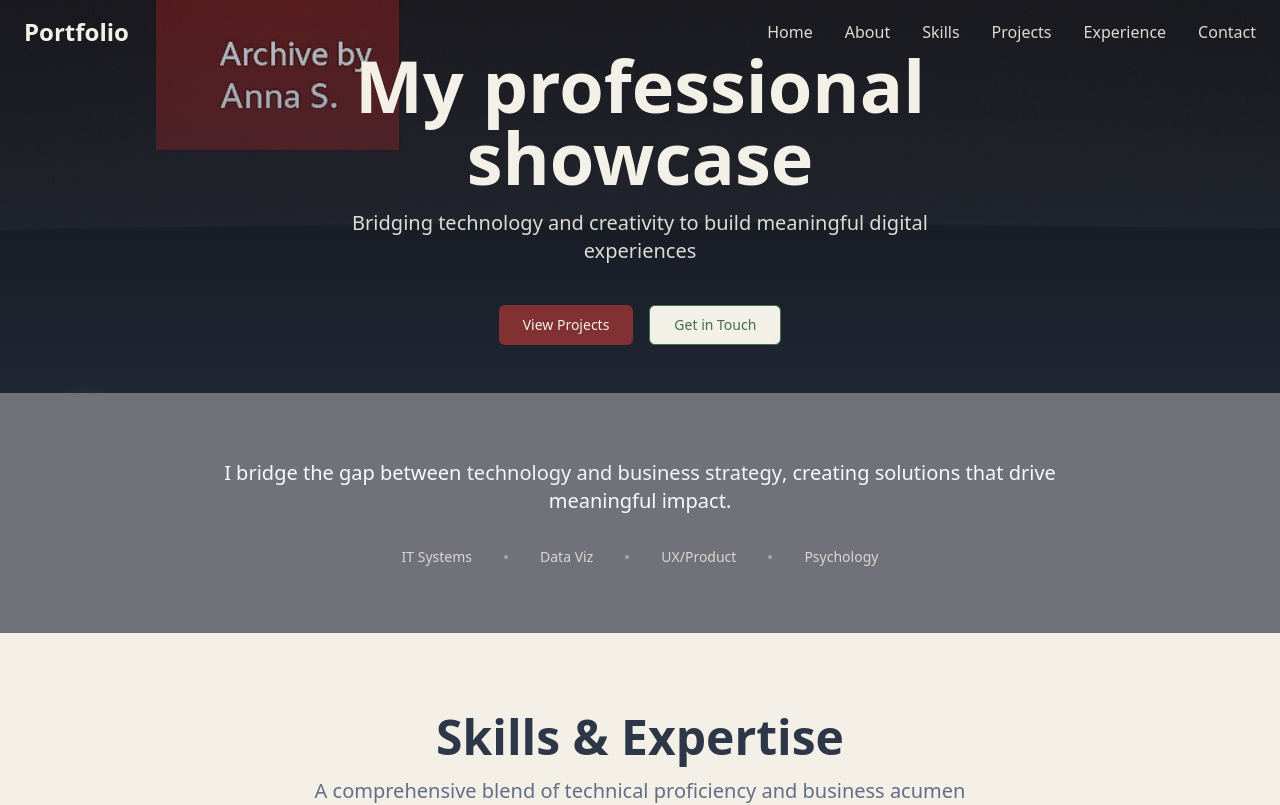
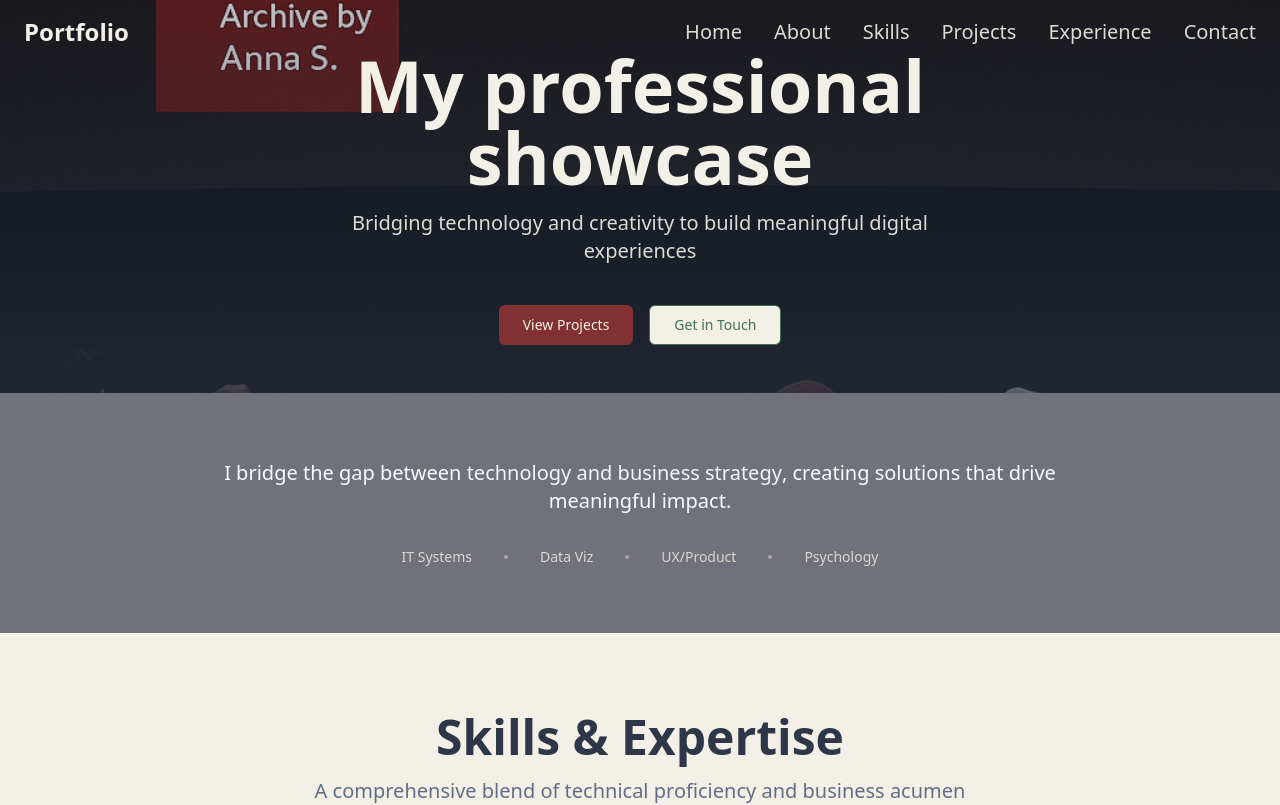
Before and after one commit to annasebedash-creator/anna-sebedach-portfolio, a React (Vite) app: page / in a window 1280 px wide. Shown: the top 805 px of the page. Built offline with nearby package versions, Linux system fonts and the light colour scheme.

Commit message:
Adjust hero image and header font
Move hero image up 1cm and increase font size of header navigation links.

```diff
--- a/src/components/Header.tsx
+++ b/src/components/Header.tsx
@@ -55,7 +55,7 @@ const Header = () => {
               <a
                 key={item.label}
                 href={item.href}
-                className="text-ivory/90 hover:text-ivory transition-colors duration-200 font-medium"
+                className="text-ivory/90 hover:text-ivory transition-colors duration-200 font-medium text-xl"
               >
                 {item.label}
               </a>
@@ -71,7 +71,7 @@ const Header = () => {
         {/* Mobile Navigation */}
         {isMenuOpen && <div className="md:hidden mt-4 pb-4 border-t border-ivory/20">
             <nav className="flex flex-col space-y-4 pt-4">
-              {menuItems.map(item => <a key={item.label} href={item.href} className="text-ivory/80 hover:text-ivory transition-colors duration-200 font-medium py-2" onClick={() => setIsMenuOpen(false)}>
+              {menuItems.map(item => <a key={item.label} href={item.href} className="text-ivory/80 hover:text-ivory transition-colors duration-200 font-medium py-2 text-xl" onClick={() => setIsMenuOpen(false)}>
                   {item.label}
                 </a>)}
             </nav>
--- a/src/components/Hero.tsx
+++ b/src/components/Hero.tsx
@@ -6,7 +6,7 @@ const Hero = () => {
   return <div>
       {/* Section 1: Hero Slice */}
       <section className="hero-slice relative h-[calc(35vh+3cm)] overflow-hidden">
-        <img src="/lovable-uploads/0cfb88b1-b7e7-4855-8bfb-c8d781a2665f.png" alt="Where Code Meets Design" className="w-full h-[calc(100%+3cm)] object-cover object-center absolute top-[-2cm] left-0" />
+        <img src="/lovable-uploads/0cfb88b1-b7e7-4855-8bfb-c8d781a2665f.png" alt="Where Code Meets Design" className="w-full h-[calc(100%+3cm)] object-cover object-center absolute top-[-3cm] left-0" />
         <div className="absolute inset-0 bg-gradient-to-b from-midnight-blue/30 via-midnight-blue/50 to-midnight-blue/70"></div>
 
         <div className="absolute inset-0 flex items-center justify-center">
```
